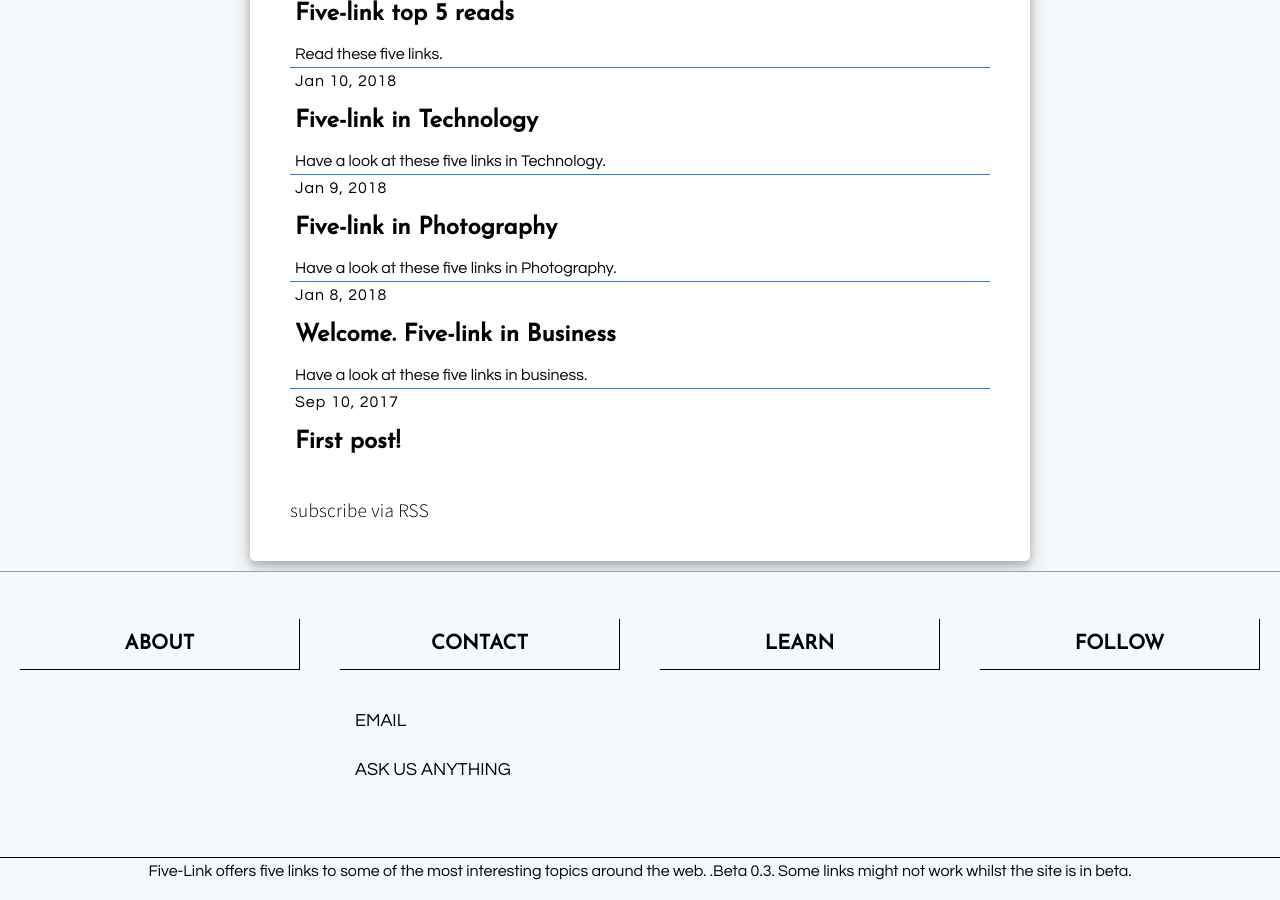
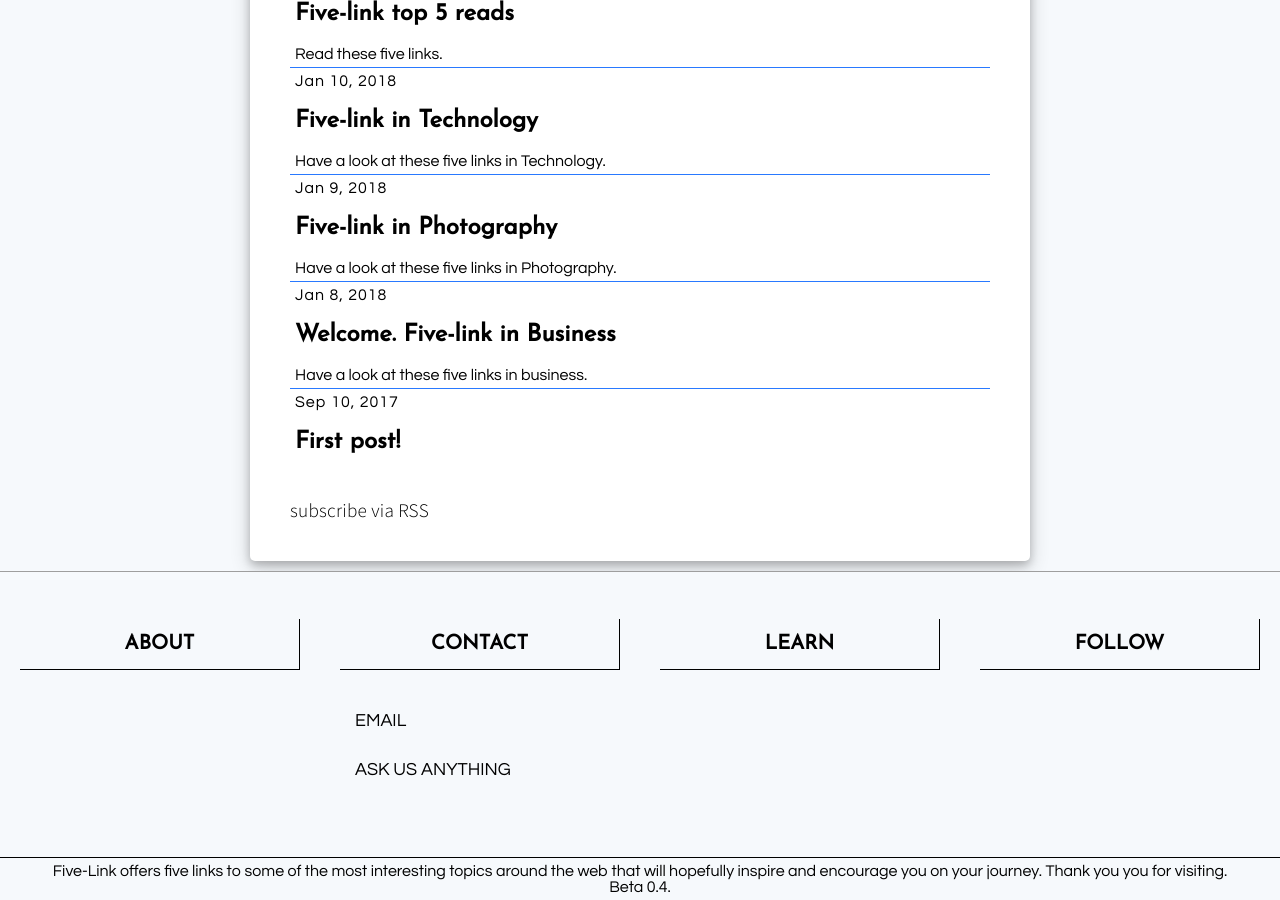
Before and after one commit to hub63501/my-links, a Jekyll site: the page built from index.md, in a window 1280 px wide and 900 px high, scrolled down 630 px. Built offline with Jekyll 4.4.1, drawn with Linux system fonts in a browser that asks for light colours.

Commit message:
changed description

```diff
--- a/_config.yml
+++ b/_config.yml
@@ -2,7 +2,7 @@
 title: FIVE-LINK
 email: fivelink@outlook.com
 description: > # this means to ignore newlines until "baseurl:"
-  Five-Link offers five links to some of the most interesting topics around the web.   .Beta 0.3. Some links might not work whilst the site is in beta.
+ Five-Link offers five links to some of the most interesting topics around the web that will hopefully inspire and encourage you on your journey. Thank you you for visiting.<br>Beta 0.4.
 baseurl: "" # the subpath of your site, e.g. /blog
 url: "http://five-link.com" # the base hostname & protocol for your site, e.g. http://example.com
 twitter_username:
```
